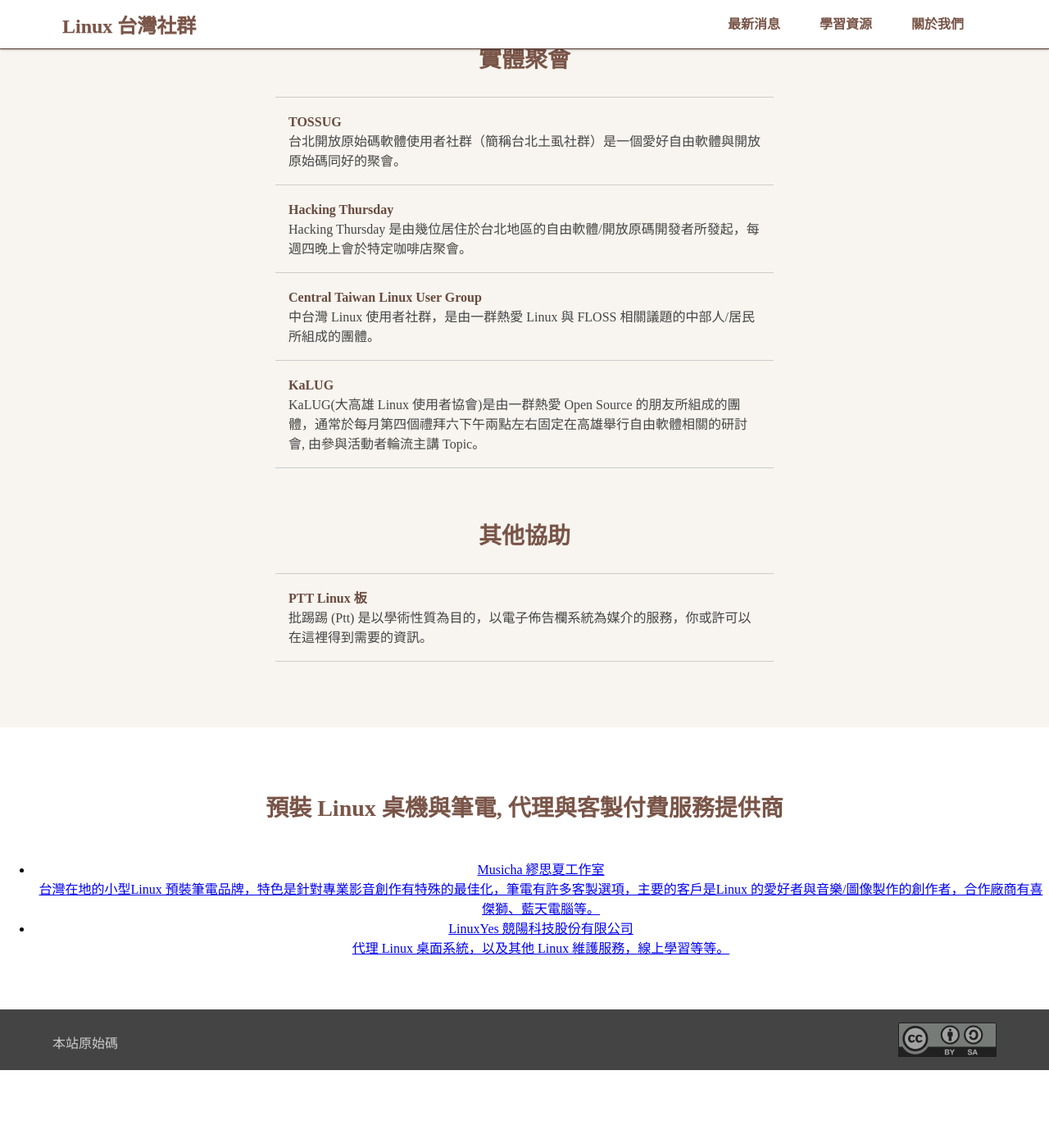
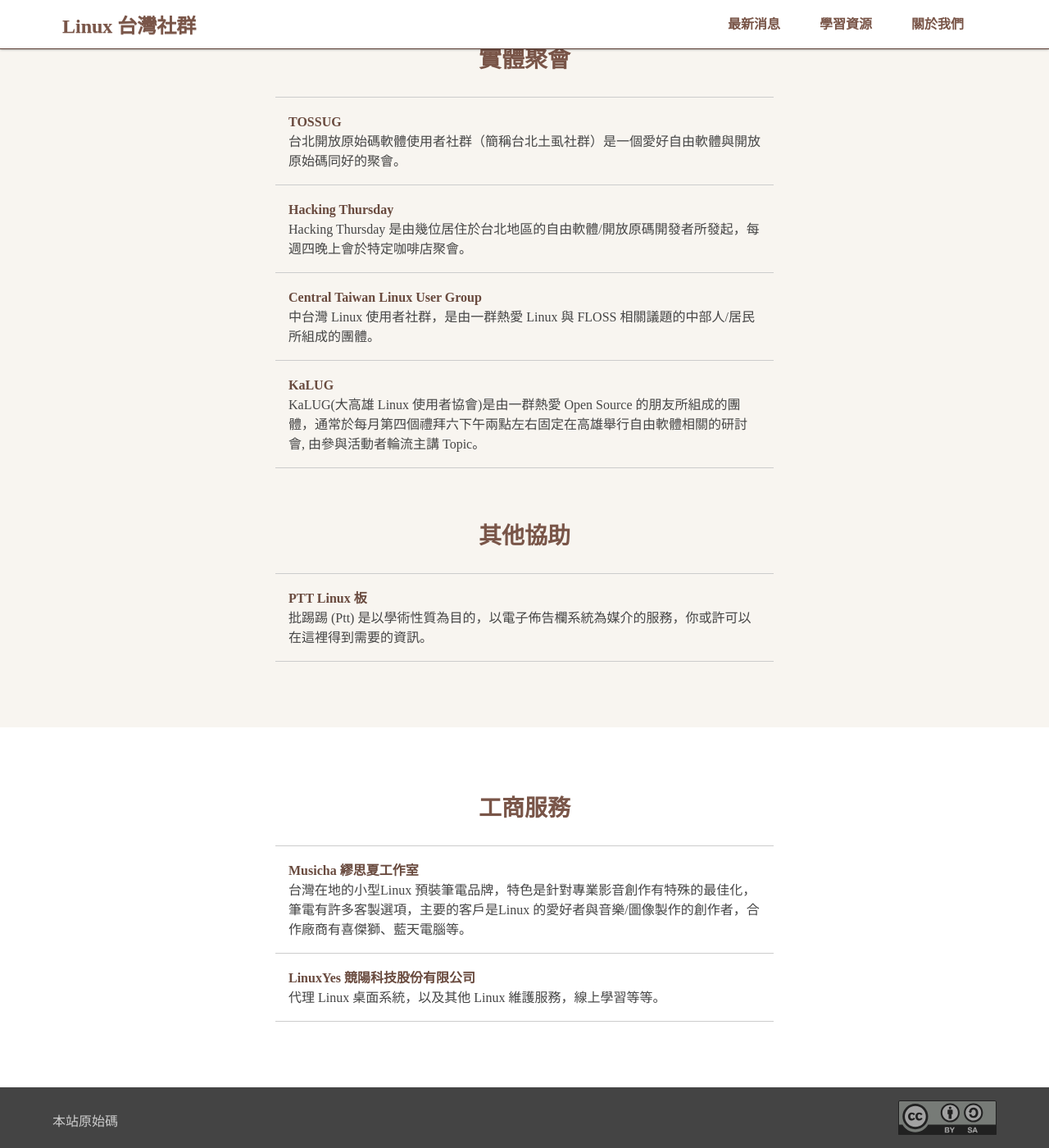
Before and after one commit to linux-taiwan/www.linux.org.tw, a Jekyll site: the page built from index.html, in a window 1280 px wide and 1400 px high, scrolled down 979 px. Shown: the whole window at 82% size. Built offline with Jekyll 4.4.1, drawn with Linux system fonts in a browser that asks for light colours; before the commit the page ends 2284 px from its top, so only the background shows below that.

Commit message:
apply style for commercial section

```diff
--- a/_data/linux.json
+++ b/_data/linux.json
@@ -74,7 +74,7 @@
             "url": "https://www.ptt.cc/bbs/Linux/"
         }
     ],
-    "localpaidservices": [
+    "commercial": [
         {
             "name": "Musicha 繆思夏工作室",
             "description": "台灣在地的小型Linux 預裝筆電品牌，特色是針對專業影音創作有特殊的最佳化，筆電有許多客製選項，主要的客戶是Linux 的愛好者與音樂/圖像製作的創作者，合作廠商有喜傑獅、藍天電腦等。",
--- a/index.html
+++ b/index.html
@@ -63,11 +63,11 @@
 
 	</div>
 </section>
-<section id="paidservices">
-	<h3>預裝 Linux 桌機與筆電, 代理與客製付費服務提供商</h3>
+<section id="commercial">
+	<h3>工商服務</h3>
 	<div class="content">
-	<ul class="community">
-		{% for sercice in site.data.linux.localpaidservices %}
+	<ul class="commercial">
+		{% for sercice in site.data.linux.commercial %}
 		<li>
 			<a href="{{ sercice.url }}">
 				<span class="title">{{ sercice.name }}</span>
--- a/style.scss
+++ b/style.scss
@@ -335,7 +335,7 @@
 	}
 }
 
-#participation, #community .content {
+#participation, #community .content, #commercial .content {
 	text-align: center;
 
 	ul {
@@ -364,7 +364,7 @@
 			}
 		}
 
-		&.community, &.other {
+		&.community, &.other, &.commercial {
 			width: 50%;
 			text-align: left;
 
```
Also changed, not shown: 1 other file.
